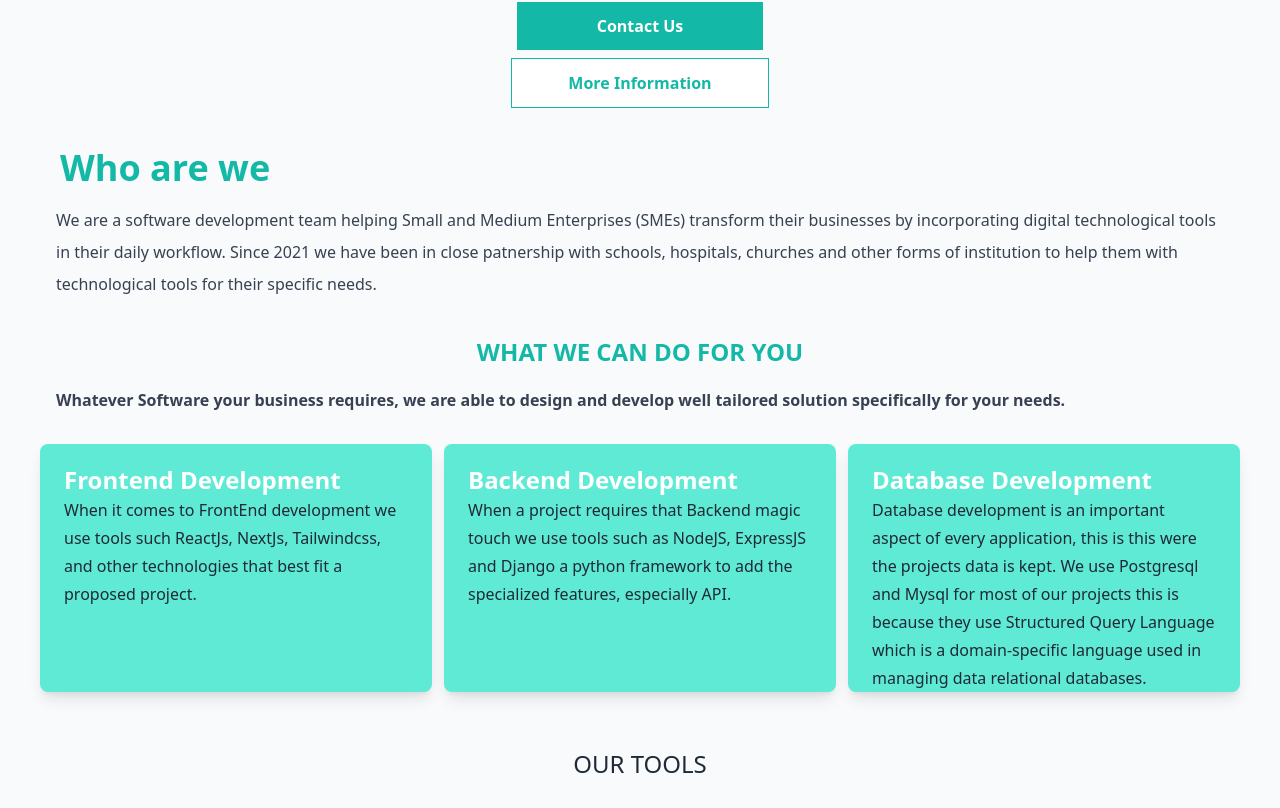
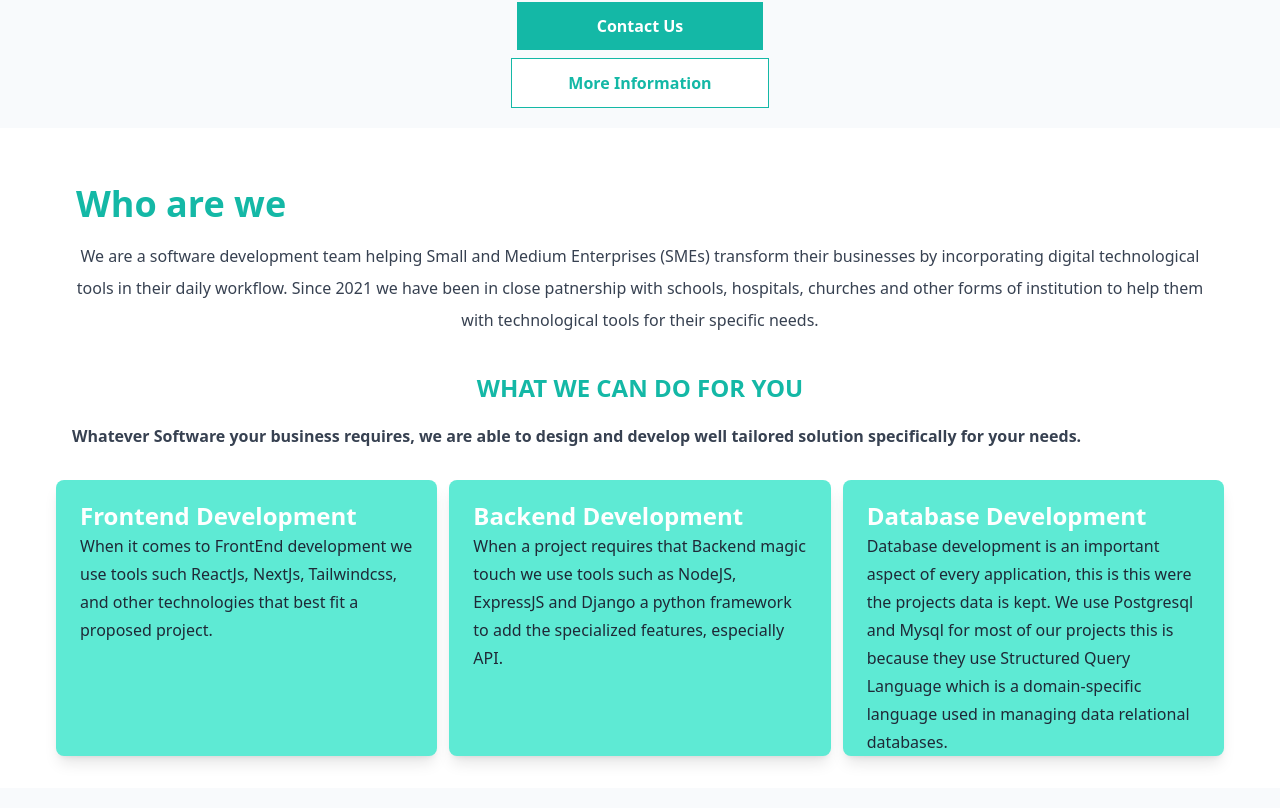
Before and after one commit to kwamea236/portfolio, a Next.js app: page / in a window 1280 px wide. Shown: the part 412-1220 px from the top of the page. Built offline with nearby package versions, Linux system fonts and the light colour scheme.

Commit message:
my services being formated

```diff
--- a/pages/src/Myservice.tsx
+++ b/pages/src/Myservice.tsx
@@ -5,10 +5,11 @@ import database from "../../public/database.svg";
 
 function Myservice(){
     return(
-        <section className="px-10">
+        <section className="bg-white p-4 mt-5">
+          <div className="px-10">
             <div>
               <h1 className="mt-10 text-4xl font-bold mx-5 text-teal-500">Who are we</h1>
-              <p className="px-4 leading-8 py-4 text-left text-gray-700">
+              <p className="px-4 leading-8 py-4 text-center text-gray-700">
                 We are a software development team helping Small and Medium Enterprises (SMEs)
                 transform their businesses by incorporating digital technological
                 tools in their daily workflow. Since 2021 we have been in close patnership
@@ -58,6 +59,7 @@ function Myservice(){
                 </div>
               </div>
             </div>
+          </div>
          </section>
     )
 }
```
